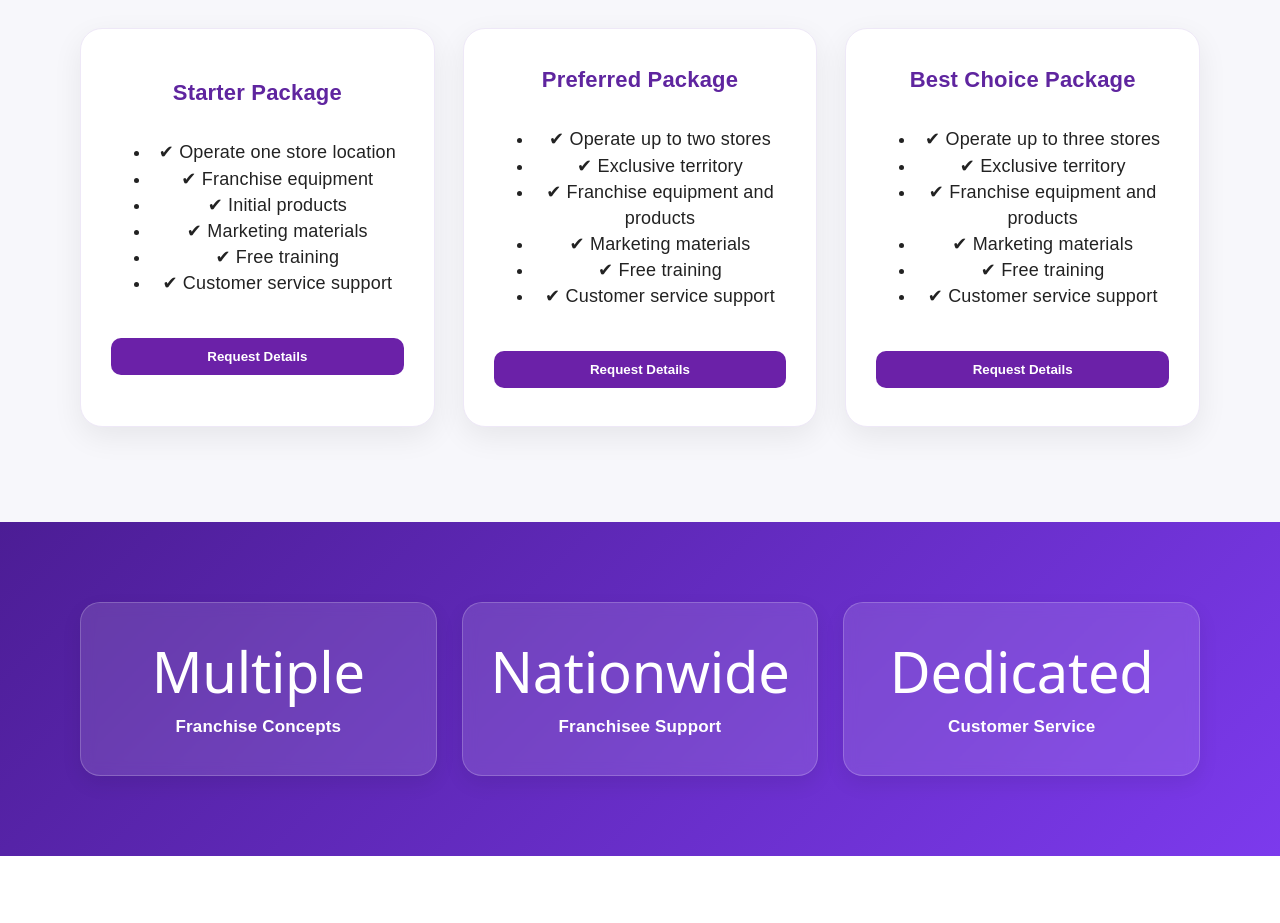
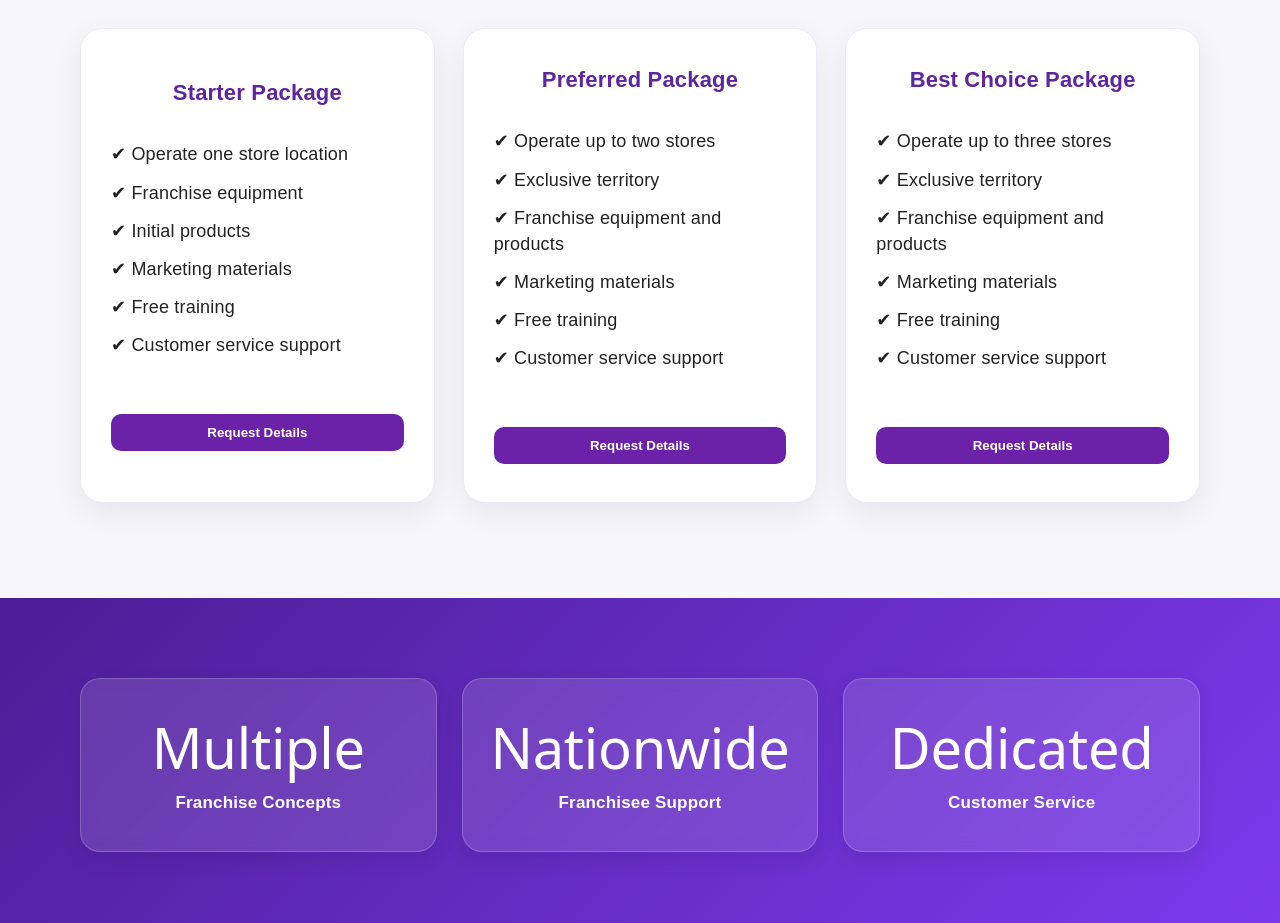
Before and after one commit to jaypartoriza99-art/mlsn-franchise-portal, a React (Vite) app in the folder client/: page / in a window 1280 px wide. Shown: the part 3520-4443 px from the top of the page. Built offline with nearby package versions, Linux system fonts and the light colour scheme.

Commit message:
Removed package bullets

```diff
--- a/client/src/styles/homepage.css
+++ b/client/src/styles/homepage.css
@@ -858,3 +858,13 @@
 
   cursor: pointer;
 }
+.package-list {
+  list-style: none;
+  padding: 0;
+  margin: 20px 0;
+  text-align: left;
+}
+
+.package-list li {
+  margin-bottom: 12px;
+}
```
